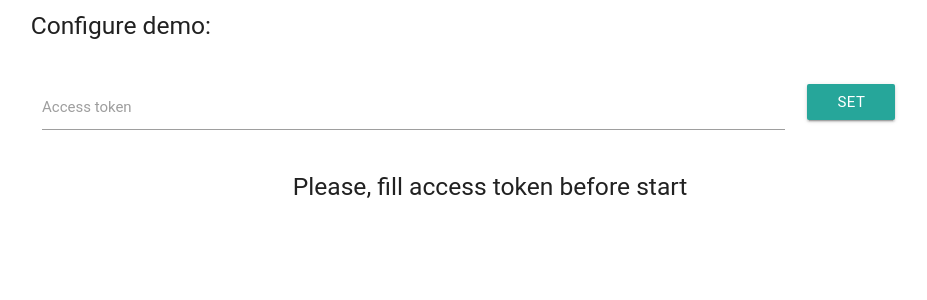
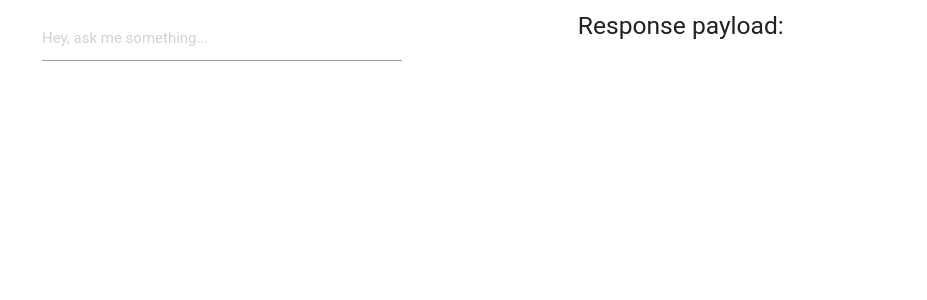
Before and after one commit to hemanthk92/BankingChatbot, a Flask app: page / in a window 1280 px wide. Shown: the top 300 px of the page, without its empty margins (150-1077 px from the left). Run offline with Flask 2, Linux system fonts and the light colour scheme; some libraries are stand-ins or nearby versions; some web fonts are replaced.

Commit message:
updates to UI

```diff
--- a/main.py
+++ b/main.py
@@ -15,8 +15,9 @@ def index():
 def detect_test():
 	print "HEMANTH is Here"
 	#print _detect_text_intent("dialogflow-enterprise-demo", "NewAgent", "b83b2284-7a36-46f7-b220-e33ed3d78722", request.args["input_string"], "en-US").fulfillment.text
-	return _detect_text_intent("dialogflow-enterprise-demo", "NewAgent", "b83b2284-7a36-46f7-b220-e33ed3d78722", request.args["input_string"], "en-US").fulfillment.text
-
+	result = _detect_text_intent("dialogflow-enterprise-demo", "NewAgent", "b83b2284-7a36-46f7-b220-e33ed3d78722", request.args["input_string"], "en-US")
+	return str(result)
+	#return {"text": result.fulfillment.text}
 if __name__ == '__main__':
 	port = int(os.environ.get("PORT", 8000))
 	app.run(debug=True, host='0.0.0.0', port=port)
--- a/static/demoFunctions.js
+++ b/static/demoFunctions.js
@@ -22,11 +22,3 @@
  */
 
 var client;
-window.init = function(token) {
-  client = new ApiAi.ApiAiClient({accessToken: token});
-};
-
-function sendText(text) {
-
-
-}
--- a/static/layout.js
+++ b/static/layout.js
@@ -18,32 +18,22 @@
   "use strict";
 
   var ENTER_KEY_CODE = 13;
-  var queryInput, resultDiv, accessTokenInput;
+  var queryInput, resultDiv;
 
   window.onload = init;
 
   function init() {
     queryInput = document.getElementById("q");
     resultDiv = document.getElementById("result");
-    accessTokenInput = document.getElementById("access_token");
-    var setAccessTokenButton = document.getElementById("set_access_token");
+    queryInput.addEventListener("keydown", queryInputKeyDown);
 
-    queryInput.addEventListener("keydown", queryInputKeyDown);
-    setAccessTokenButton.addEventListener("click", setAccessToken);
-  }
-
-  function setAccessToken() {
-    document.getElementById("placeholder").style.display = "none";
-    document.getElementById("main-wrapper").style.display = "block";
-    window.init(accessTokenInput.value);
   }
 
   function queryInputKeyDown(event) {
     if (event.which !== ENTER_KEY_CODE) {
       return;
     }
-    console.log("we made it here")
-    console.log("sss")
+
     var value = queryInput.value;
     queryInput.value = "";
 
@@ -51,12 +41,15 @@
     var responseNode = createResponseNode();
 
     var response = sendRequest2(value)
-    console.log(response)
+    //console.log("HERE")
+    //console.log(response)
 
     //var result_json = JSON.parse(response);
-    //var result = result_json.queryResult.fulfillment.text
-    //setResponseJSON(result_json);
-    setResponseOnNode(response, responseNode);
+
+    setResponseJSON(response);
+
+
+    setResponseOnNode(response.split('messages')[1].split('text:')[1].split('\n')[0].replace(/['"]+/g, ''), responseNode);
   }
 
   function createQueryNode(query) {
@@ -81,7 +74,8 @@
 
   function setResponseJSON(response) {
     var node = document.getElementById("jsonResponse");
-    node.innerHTML = JSON.stringify(response, null, 2);
+    node.innerHTML = response
+    //node.innerHTML = JSON.stringify(response, null, 2);
   }
 
   function sendRequest2(value) {
@@ -101,8 +95,10 @@
     xhttp.open("GET", URL, false);
     //xhttp.setRequestHeader("Content-type", "application/json; charset=utf-8");
     //xhttp.setRequestHeader("Authorization", "Bearer " + access_token);
+
     xhttp.send();
-    return xhttp.responseText;
+
+    return xhttp.responseText
 
 
   }
--- a/static/layout_old.js
+++ b/static/layout_old.js
@@ -102,7 +102,7 @@
     xhttp.setRequestHeader("Authorization", "Bearer " + access_token);
 
     xhttp.send(request);
-
+    console.log(xhttp.responseText)
     return xhttp.responseText;
 
 
--- a/templates/index.html
+++ b/templates/index.html
@@ -17,15 +17,10 @@
             text-align: center;
             margin-top: 1.5em;
         }
-        #main-wrapper {
-            display: none;
-        }
-        .clearfix {
-            clear: both;
-        }
     </style>
 </head>
 <body>
+<!--
 <div class="container">
     <div class="row">
         <h5>Configure demo:</h5>
@@ -43,14 +38,15 @@
 <div id="placeholder">
     <h5>Please, fill access token before start</h5>
 </div>
+!-->
 <div id="main-wrapper">
+
     <div class="container">
         <div class="row">
             <div class="col s5">
 
                 <div id="result">
-                    <!--div class="left-align flow-text">test</div>
-                    <div class="right-align flow-text">one more test</div-->
+
                 </div>
                 <div class="input-field">
                     <input placeholder="Hey, ask me something..." id="q" type="text" >
@@ -58,14 +54,18 @@
             </div>
             <div class="col s2"></div>
             <div class="col s5">
-            <!--h5>Request payload:</h5>
-            <pre id="jsonRequest"></pre-->
+            <!--
+            <h5>Request payload:</h5>
+            <pre id="jsonRequest"></pre>
+            !-->
             <h5>Response payload:</h5>
             <pre id="jsonResponse"></pre>
+
             </div>
         </div>
     </div>
 </div>
+
 <script defer src="layout.js"></script>
 
 </body>
```
Also changed, not shown: 3 other files.
